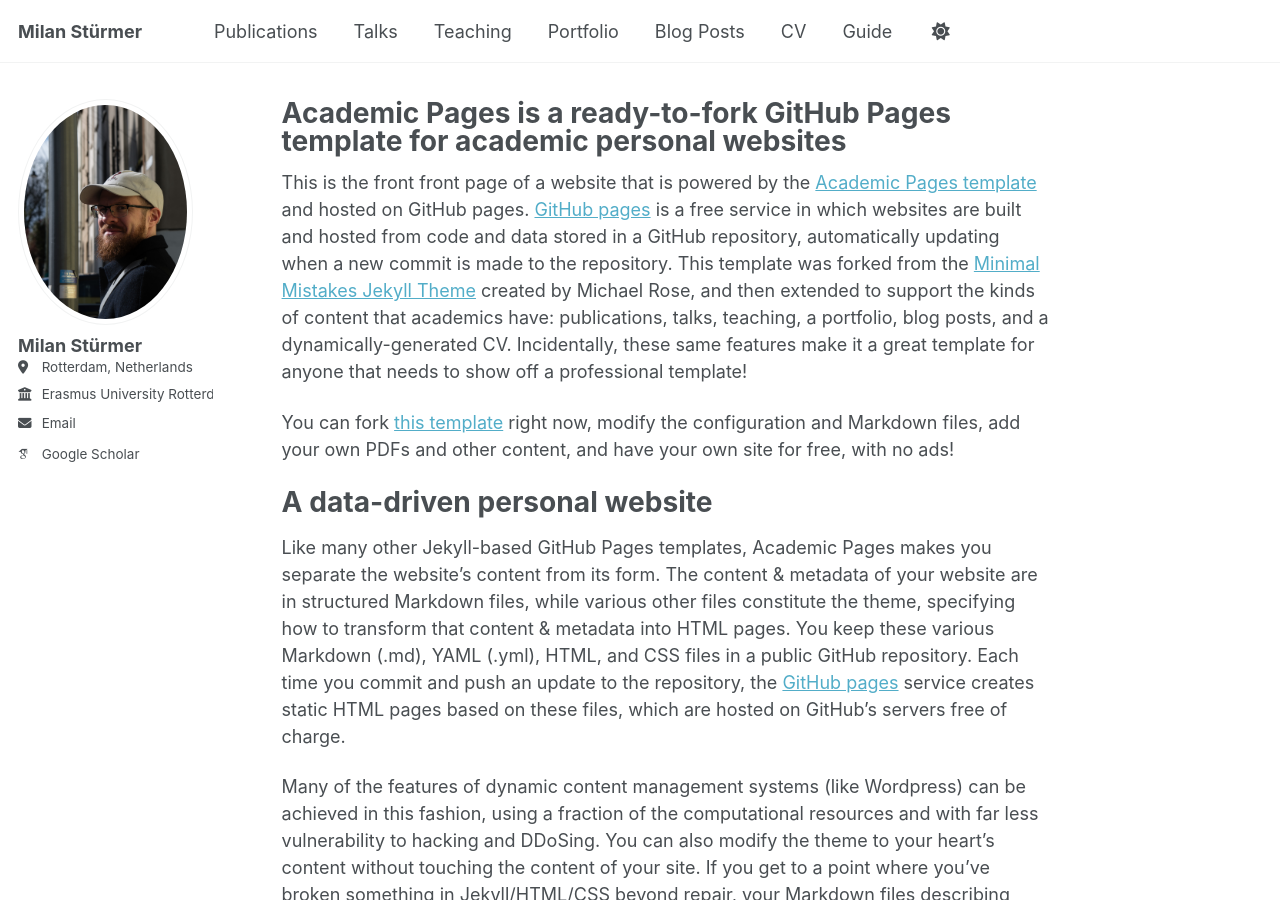
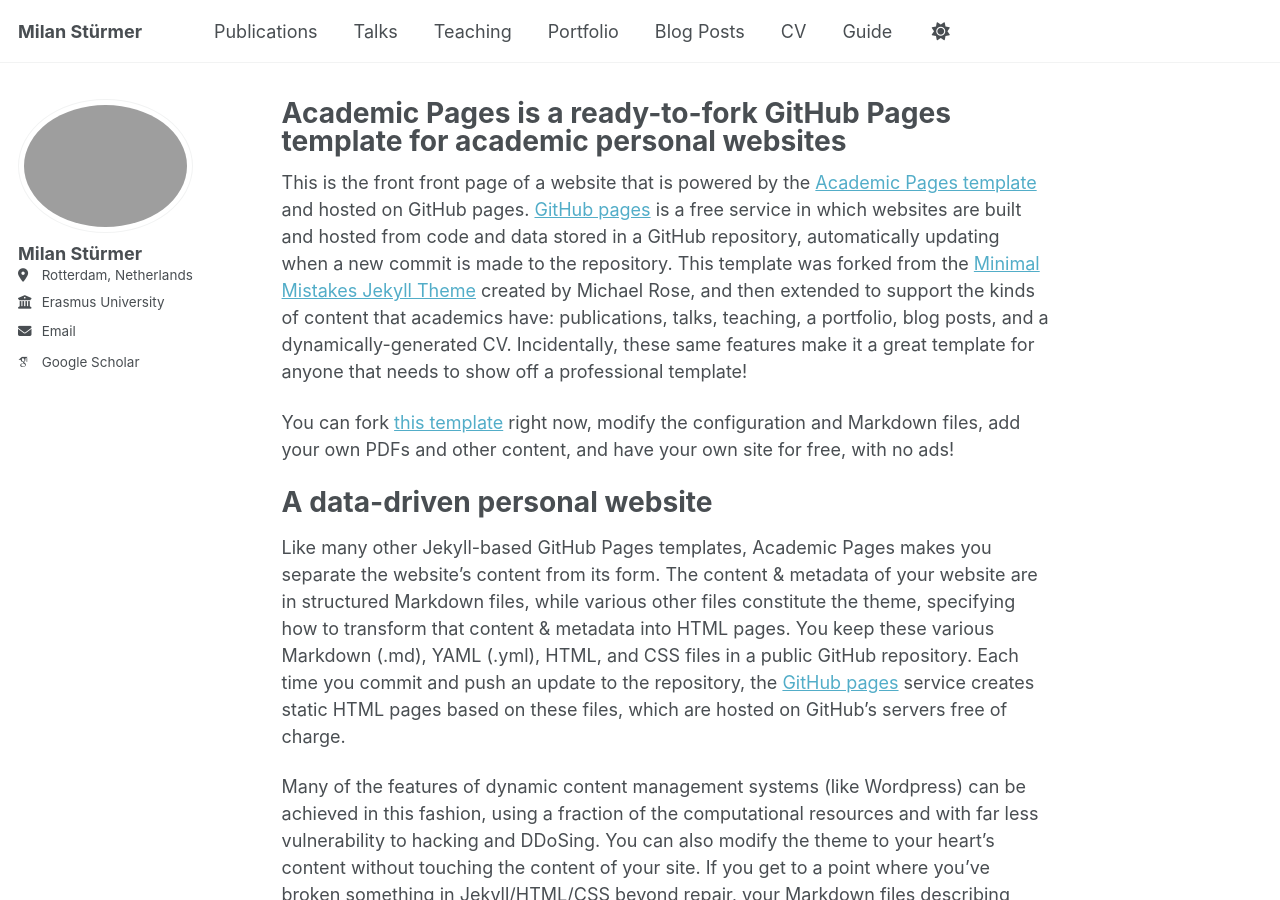
Before and after one commit to milanstuermer/milanstuermer.github.io, a Jekyll site: the page built from _pages/about.md, in a window 1280 px wide and 900 px high. Built offline with Jekyll 4.4.1, drawn with Linux system fonts in a browser that asks for light colours; some web fonts are replaced; a script that is not in the unit is left out.

Commit message:
Update _config.yml

```diff
--- a/_config.yml
+++ b/_config.yml
@@ -23,12 +23,12 @@
 #               Additional customization can be done by editing /_includes/author-profile.html
 author:
   # Biographic information
-  avatar           : "profile.jpg"
+  avatar           : "profile.jpeg"
   name             : "Milan Stürmer"
   pronouns         : # example: "she/her"
   bio              : # "Short biography for the left-hand sidebar"
   location         : "Rotterdam, Netherlands"
-  employer         : "Erasmus University Rotterdam"
+  employer         : "Erasmus University"
   uri              : # URL
   email            : "hello@milanstuermer.com"
 
```
